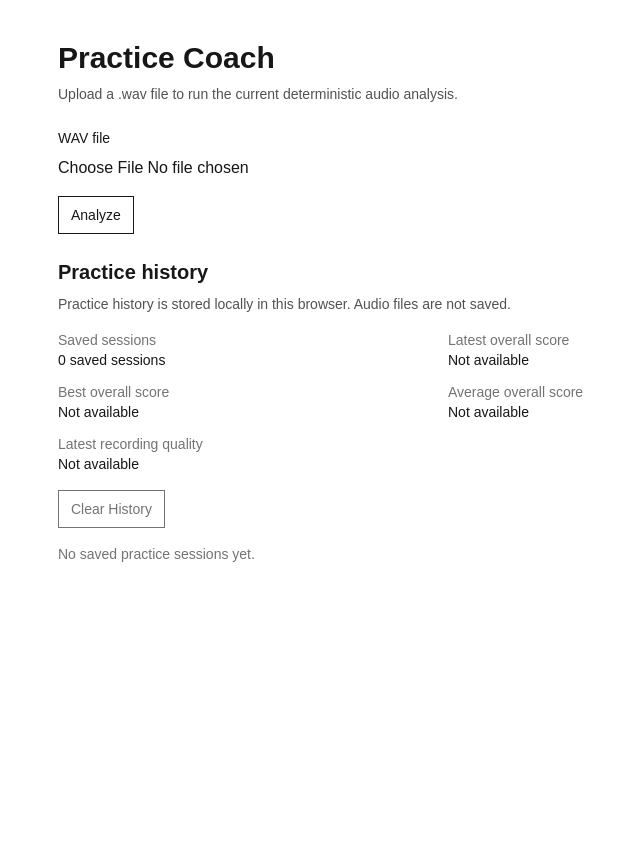
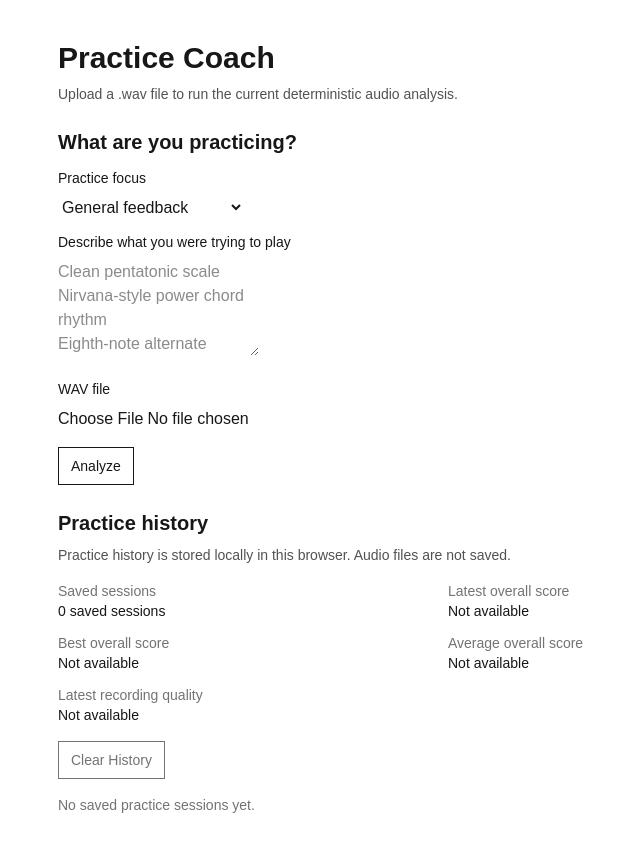
Before and after one commit to DennyKantarevic/guitarlab-ai, a Next.js app in the folder apps/frontend/: page /practice-coach in a window 1280 px wide. Shown: the top 852 px of the page, without its empty margins (198-838 px from the left). Before the commit the page ends 800 px from the top, so only its background shows below. Built offline with nearby package versions, Linux system fonts and the light colour scheme.

Commit message:
feat: add practice coach focus controls

```diff
--- a/apps/frontend/src/app/practice-coach/PracticeCoachClient.tsx
+++ b/apps/frontend/src/app/practice-coach/PracticeCoachClient.tsx
@@ -5,6 +5,7 @@ import { FormEvent, useEffect, useState } from "react";
 import {
   analyzePracticeAudio,
   type PracticeAudioAnalysisResponse,
+  type PracticeFocus,
   type PracticeAudioRequest,
 } from "@/lib/practiceCoach";
 import {
@@ -21,10 +22,33 @@ type PracticeCoachClientProps = {
   ) => Promise<PracticeAudioAnalysisResponse>;
 };
 
+const PRACTICE_FOCUS_LABELS: Record<PracticeFocus, string> = {
+  general: "General feedback",
+  note_clarity: "Note clarity",
+  timing: "Timing and rhythm",
+  speed_control: "Speed control",
+  lead_phrase: "Lead phrase",
+  tone_recording: "Tone / recording quality",
+};
+
+const PRACTICE_FOCUS_OPTIONS: Array<{
+  value: PracticeFocus;
+  label: string;
+}> = [
+  { value: "general", label: PRACTICE_FOCUS_LABELS.general },
+  { value: "note_clarity", label: PRACTICE_FOCUS_LABELS.note_clarity },
+  { value: "timing", label: PRACTICE_FOCUS_LABELS.timing },
+  { value: "speed_control", label: PRACTICE_FOCUS_LABELS.speed_control },
+  { value: "lead_phrase", label: PRACTICE_FOCUS_LABELS.lead_phrase },
+  { value: "tone_recording", label: PRACTICE_FOCUS_LABELS.tone_recording },
+];
+
 export default function PracticeCoachClient({
-  analyzeAudio = ({ audio_file }) => analyzePracticeAudio(audio_file),
+  analyzeAudio = (request) => analyzePracticeAudio(request),
 }: PracticeCoachClientProps) {
   const [selectedFile, setSelectedFile] = useState<File | null>(null);
+  const [practiceFocus, setPracticeFocus] = useState<PracticeFocus>("general");
+  const [practiceDescription, setPracticeDescription] = useState("");
   const [analysis, setAnalysis] =
     useState<PracticeAudioAnalysisResponse | null>(null);
   const [historySessions, setHistorySessions] = useState<
@@ -62,7 +86,16 @@ export default function PracticeCoachClient({
 
     setIsLoading(true);
     try {
-      const nextAnalysis = await analyzeAudio({ audio_file: selectedFile });
+      const trimmedDescription = practiceDescription.trim();
+      const request: PracticeAudioRequest = {
+        audio_file: selectedFile,
+        practice_focus: practiceFocus,
+      };
+      if (trimmedDescription) {
+        request.practice_description = trimmedDescription;
+      }
+
+      const nextAnalysis = await analyzeAudio(request);
       setAnalysis(nextAnalysis);
       if (!nextAnalysis.valid) {
         setError(
@@ -98,6 +131,51 @@ export default function PracticeCoachClient({
         </header>
 
         <form className="space-y-4" onSubmit={handleSubmit}>
+          <section className="space-y-3">
+            <h2 className="text-xl font-semibold">
+              What are you practicing?
+            </h2>
+            <div className="space-y-2">
+              <label
+                className="block text-sm font-medium"
+                htmlFor="practice_focus"
+              >
+                Practice focus
+              </label>
+              <select
+                id="practice_focus"
+                name="practice_focus"
+                onChange={(event) =>
+                  setPracticeFocus(event.target.value as PracticeFocus)
+                }
+                value={practiceFocus}
+              >
+                {PRACTICE_FOCUS_OPTIONS.map((option) => (
+                  <option key={option.value} value={option.value}>
+                    {option.label}
+                  </option>
+                ))}
+              </select>
+            </div>
+
+            <div className="space-y-2">
+              <label
+                className="block text-sm font-medium"
+                htmlFor="practice_description"
+              >
+                Describe what you were trying to play
+              </label>
+              <textarea
+                id="practice_description"
+                name="practice_description"
+                onChange={(event) => setPracticeDescription(event.target.value)}
+                placeholder="Clean pentatonic scale&#10;Nirvana-style power chord rhythm&#10;Eighth-note alternate picking&#10;Soft indie lead phrase"
+                rows={4}
+                value={practiceDescription}
+              />
+            </div>
+          </section>
+
           <div className="space-y-2">
             <label className="block text-sm font-medium" htmlFor="audio_file">
               WAV file
@@ -161,7 +239,10 @@ function AnalysisResult({
       ) : null}
 
       {analysis.coach_feedback ? (
-        <CoachFeedback feedback={analysis.coach_feedback} />
+        <CoachFeedback
+          context={analysis.practice_context}
+          feedback={analysis.coach_feedback}
+        />
       ) : null}
     </section>
   );
@@ -308,13 +389,16 @@ function SegmentAnalysis({
 }
 
 function CoachFeedback({
+  context,
   feedback,
 }: {
+  context: PracticeAudioAnalysisResponse["practice_context"];
   feedback: NonNullable<PracticeAudioAnalysisResponse["coach_feedback"]>;
 }) {
   return (
     <section className="space-y-3">
       <h2 className="text-xl font-semibold">Coach feedback</h2>
+      {context ? <PracticeContextSummary context={context} /> : null}
       <h3 className="font-semibold">{feedback.headline}</h3>
       <p className="text-sm">{feedback.summary}</p>
       <ListSection title="What went well" items={feedback.what_went_well} />
@@ -325,6 +409,24 @@ function CoachFeedback({
       />
       <ListSection title="Coach notes" items={feedback.coach_notes} />
     </section>
+  );
+}
+
+function PracticeContextSummary({
+  context,
+}: {
+  context: NonNullable<PracticeAudioAnalysisResponse["practice_context"]>;
+}) {
+  return (
+    <dl className="grid gap-3 text-sm sm:grid-cols-2">
+      <Field
+        label="Practice focus"
+        value={PRACTICE_FOCUS_LABELS[context.practice_focus]}
+      />
+      {context.practice_description ? (
+        <Field label="Goal" value={context.practice_description} />
+      ) : null}
+    </dl>
   );
 }
 
--- a/apps/frontend/src/lib/practiceCoach.ts
+++ b/apps/frontend/src/lib/practiceCoach.ts
@@ -1,5 +1,20 @@
+export type PracticeFocus =
+  | "general"
+  | "note_clarity"
+  | "timing"
+  | "speed_control"
+  | "lead_phrase"
+  | "tone_recording";
+
 export type PracticeAudioRequest = {
   audio_file: File;
+  practice_focus?: PracticeFocus;
+  practice_description?: string;
+};
+
+export type PracticeContext = {
+  practice_focus: PracticeFocus;
+  practice_description: string | null;
 };
 
 export type PracticeMetrics = {
@@ -87,6 +102,7 @@ export type PracticeAudioAnalysisResponse = {
   analysis_warnings: string[];
   valid: boolean;
   errors: string[];
+  practice_context?: PracticeContext | null;
   practice_metrics?: PracticeMetrics | null;
   recording_quality?: RecordingQuality | null;
   segment_analysis?: SegmentAnalysis[] | null;
@@ -103,12 +119,19 @@ type FetchLike = (
 const DEFAULT_BACKEND_URL = "http://127.0.0.1:8000";
 
 export async function analyzePracticeAudio(
-  audioFile: File,
+  audioInput: File | PracticeAudioRequest,
   fetcher: FetchLike = fetch,
   backendUrl = process.env.NEXT_PUBLIC_BACKEND_URL || DEFAULT_BACKEND_URL,
 ): Promise<PracticeAudioAnalysisResponse> {
+  const request = normalizePracticeAudioRequest(audioInput);
   const formData = new FormData();
-  formData.append("audio_file", audioFile);
+  formData.append("audio_file", request.audio_file);
+  formData.append("practice_focus", request.practice_focus ?? "general");
+
+  const description = request.practice_description?.trim();
+  if (description) {
+    formData.append("practice_description", description);
+  }
 
   const response = await fetcher(
     `${normalizeBackendUrl(backendUrl || DEFAULT_BACKEND_URL)}/practice/analyze-audio`,
@@ -129,3 +152,20 @@ export async function analyzePracticeAudio(
 function normalizeBackendUrl(backendUrl: string): string {
   return backendUrl.replace(/\/+$/, "");
 }
+
+function normalizePracticeAudioRequest(
+  audioInput: File | PracticeAudioRequest,
+): PracticeAudioRequest {
+  if (
+    typeof audioInput === "object" &&
+    audioInput !== null &&
+    "audio_file" in audioInput
+  ) {
+    return audioInput;
+  }
+
+  return {
+    audio_file: audioInput,
+    practice_focus: "general",
+  };
+}
```
Also changed, not shown: 2 other files (tests, documents, lock files or other folders).
